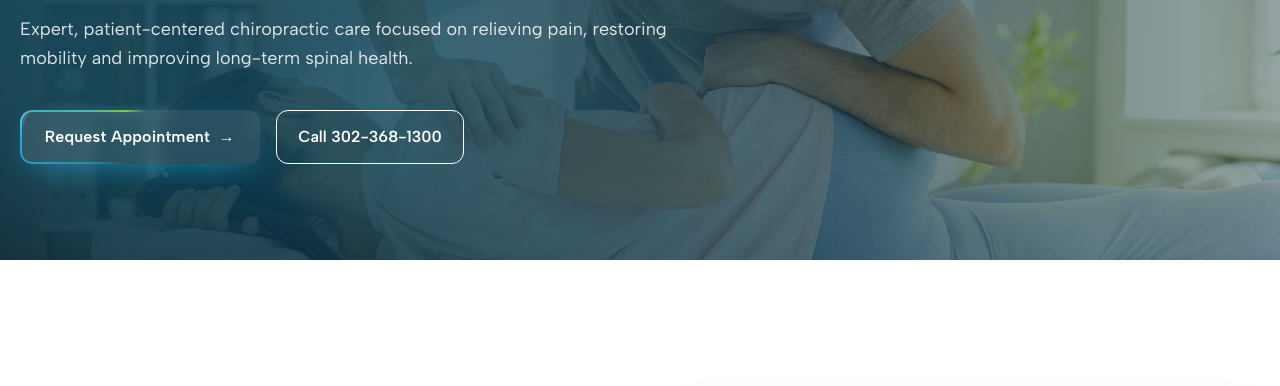
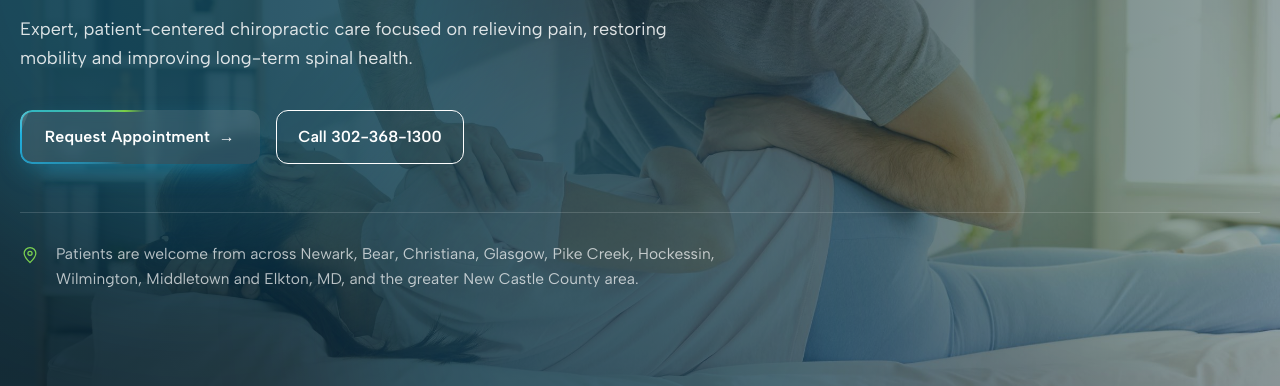
Before and after one commit to Usman7861122/advanced-back-, an Astro site: page /about-practice in a window 1280 px wide. Shown: the part 376-762 px from the top of the page. Built offline with nearby package versions, Linux system fonts and the light colour scheme; Astro itself is replaced by a stand-in of ours; animation ran at ten frames a second; a script that the page names is missing; a web font is replaced by a local one.

Commit message:
Add nearby areas line at the bottom of page hero
Co-Authored-By: Claude Sonnet 5.5 <noreply@anthropic.com>
Claude-Session: https://claude.ai/code/session_01HVBw1xUX3GZAK9Ki1gKj7v

```diff
--- a/src/components/ui/PageHero.astro
+++ b/src/components/ui/PageHero.astro
@@ -1,9 +1,10 @@
 ---
 import DriftBg from './DriftBg.astro';
-import { localCity } from '../../data/local';
+import { localCity, localAreas } from '../../data/local';
 interface Props { title: string; eyebrow?: string; lede?: string; image: string; imageAlt?: string; position?: string; crumbs?: { label: string; href?: string }[]; }
 const { title, eyebrow, lede, image, imageAlt = '', position = 'center', crumbs = [] } = Astro.props;
 const parts = title.split(localCity);
+const areaText = `${localAreas.slice(0, -1).join(', ')} and ${localAreas[localAreas.length - 1]}`;
 ---
 <section class="relative isolate overflow-hidden bg-abyss text-white">
   <img src={image} alt={imageAlt} class="absolute inset-0 -z-20 h-full w-full object-cover" style={`object-position:${position}`} fetchpriority="high" />
@@ -22,5 +23,11 @@ const parts = title.split(localCity);
     <h1 class="reveal mt-4 max-w-4xl font-display text-[clamp(2.6rem,6vw,5rem)] font-semibold leading-[1] tracking-tight" style="--d:80ms">{parts.length > 1 ? parts.map((t, i) => (<>{t}{i < parts.length - 1 && <span class="italic text-sky">{localCity}</span>}</>)) : title}</h1>
     {lede && <p class="reveal mt-6 max-w-2xl text-lg leading-relaxed text-white/85" style="--d:180ms">{lede}</p>}
     <div class="reveal mt-9 flex flex-wrap gap-4" style="--d:280ms"><slot /></div>
+    <div class="reveal mt-12 border-t border-white/15 pt-7" style="--d:360ms">
+      <p class="flex max-w-3xl items-start gap-4 text-[15.5px] leading-relaxed text-white/70">
+        <svg class="mt-1 h-5 w-5 shrink-0 text-leaf" viewBox="0 0 24 24" fill="none" stroke="currentColor" stroke-width="1.5" stroke-linecap="round" stroke-linejoin="round" aria-hidden="true"><path d="M12 21s-7-6.2-7-11a7 7 0 0 1 14 0c0 4.8-7 11-7 11Z"/><circle cx="12" cy="10" r="2.5"/></svg>
+        <span>Patients are welcome from across {areaText}, and the greater New Castle County area.</span>
+      </p>
+    </div>
   </div>
 </section>
```
